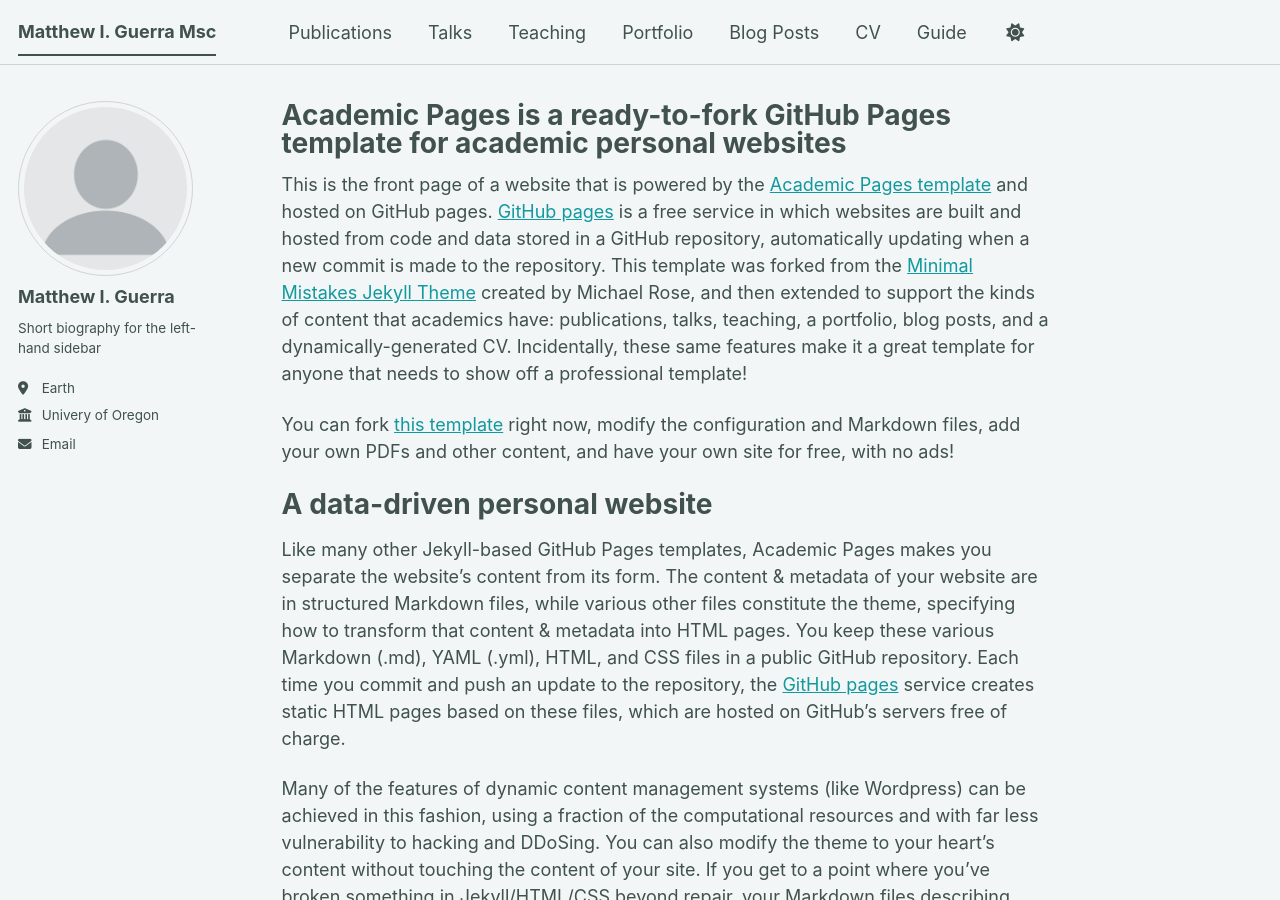
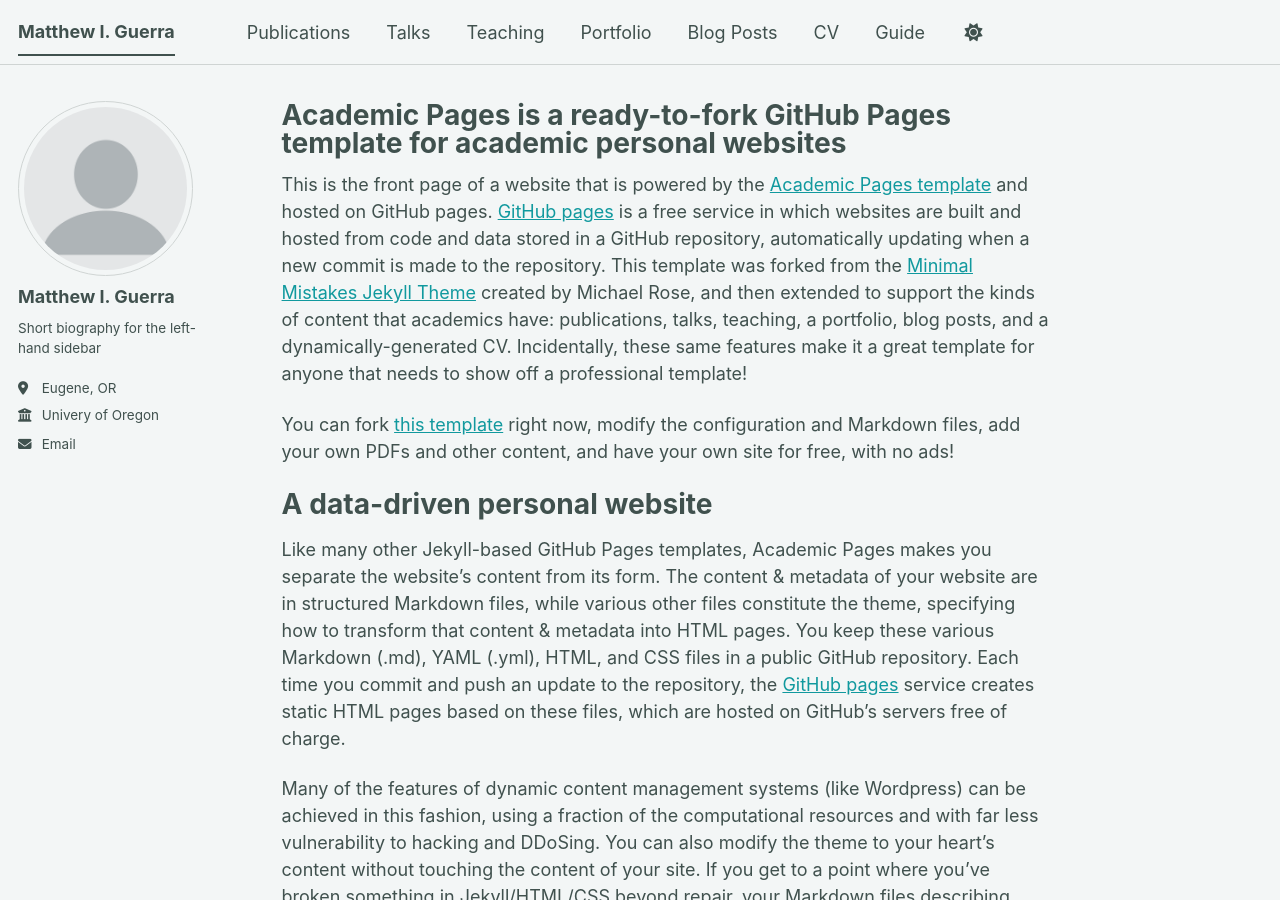
Before and after one commit to matthew-guerra/matthew-guerra.github.io, a Jekyll site: the page built from _pages/about.md, in a window 1280 px wide and 900 px high. Built offline with Jekyll 4.4.1, drawn with Linux system fonts in a browser that asks for light colours; a script bundle is joined from its source files by our own code; library files that are not in the unit come from our copies.

Commit message:
Update _config.yml

```diff
--- a/_config.yml
+++ b/_config.yml
@@ -9,7 +9,7 @@
 # Basic Site Settings
 locale                   : "en-US"
 site_theme               : "mint" # The available themes options are "default", "air", "sunrise", "mint", "dirt" and "contrast"
-title                    : "Matthew I. Guerra Msc"
+title                    : "Matthew I. Guerra"
 title_separator          : "-"
 name                     : &name "Matthew I. Guerra"
 description              : &description "Your Name's academic portfolio"   # Update this with a general description of your site, this is the default if not overridden by a page
@@ -27,7 +27,7 @@ author:
   name             : "Matthew I. Guerra"
   pronouns         : # example: "she/her"
   bio              : "Short biography for the left-hand sidebar"
-  location         : "Earth"
+  location         : "Eugene, OR"
   employer         : "Univery of Oregon"
   uri              : # URL
   email            : "mguerra2@uoregon.edu"
```
